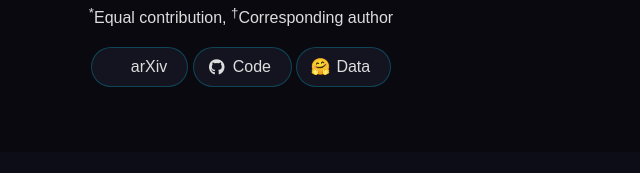
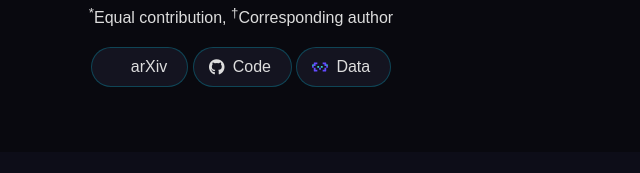
Before and after one commit to grenoble-zhang/SymphoMotion, a plain HTML site: page index.html in a window 1280 px wide. Shown: the part 468-641 px from the top of the page, 399-1039 px from the left. Drawn offline with Linux system fonts and the light colour scheme; some icons are missing; a web font is replaced by a local one.

Commit message:
Use ModelScope icon for data link

```diff
--- a/index.html
+++ b/index.html
@@ -118,7 +118,7 @@
                             <a href="https://modelscope.cn/datasets/Grenoble/symphomotion-dataset"
                                class="external-link button is-normal is-rounded is-dark">
                               <span class="icon">
-                                  &#129303;
+                                  <img src="./img/modelscope.svg" alt="ModelScope" style="height: 1em; width: 1em;">
                               </span>
                               <span>Data</span>
                             </a>
```
Also changed, not shown: img/modelscope.svg (added).
